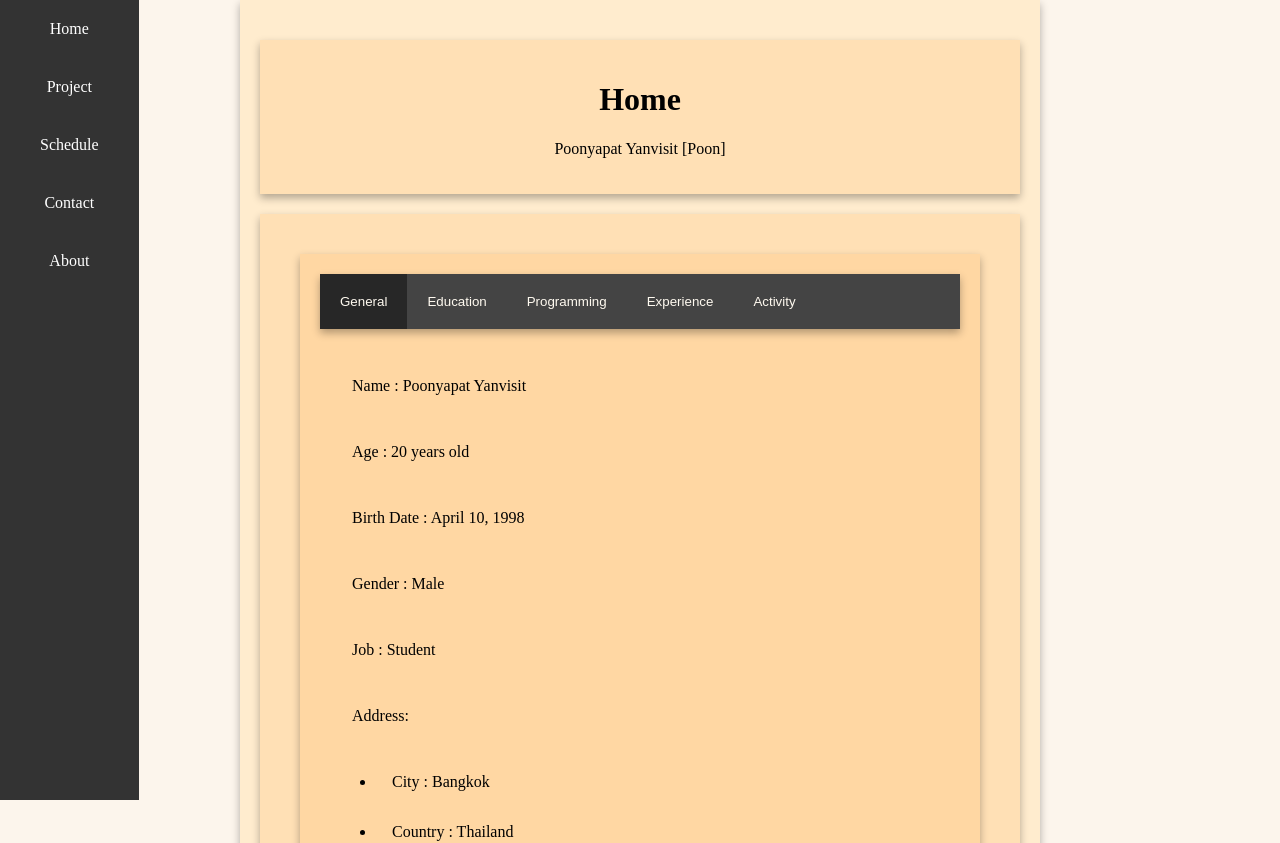
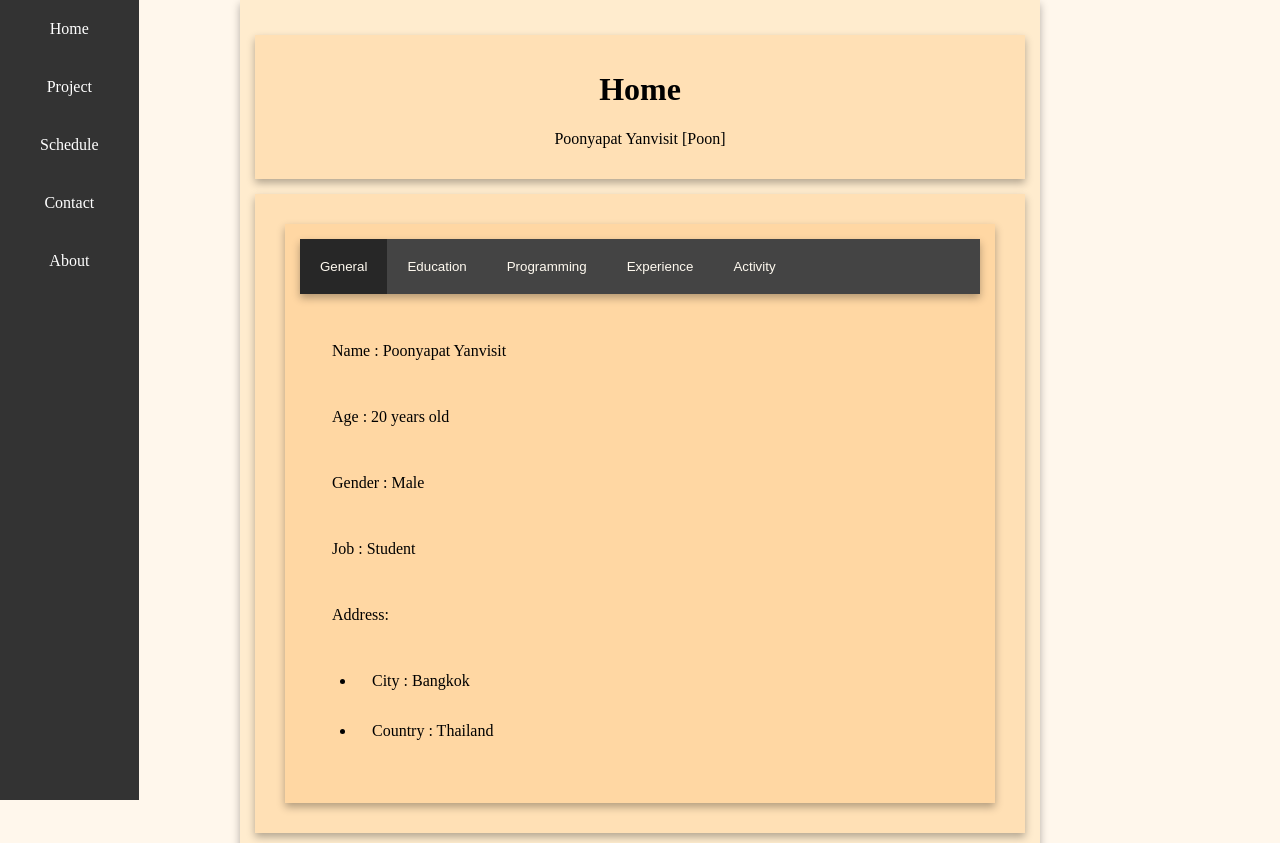
Before and after one commit to poonyapat/vueProfile, a Vue app: page / in a window 1280 px wide. Shown: the top 843 px of the page. Built offline with nearby package versions, Linux system fonts and the light colour scheme.

Commit message:
edit layout/template/data

```diff
--- a/src/App.vue
+++ b/src/App.vue
@@ -27,7 +27,7 @@
 <style>
     body {
         margin: 0px;
-        background-color: rgb(252, 245, 236);
+        background-color: rgb(255, 247, 236);
     }
 
     #app {
@@ -44,9 +44,9 @@
 
     .boxShadow {
         box-shadow:  0 4px 8px 0 rgba(0, 0, 0, 0.3);
-        margin: 20px;
+        margin: 15px;
         background-color: rgba(253, 191, 120, 0.288);
-        padding: 20px;
+        padding: 15px;
     }
 
     .boxHover {
--- a/src/components/layout/MainLayout.vue
+++ b/src/components/layout/MainLayout.vue
@@ -13,7 +13,7 @@
 </template>
 
 <script>
-    import BoxTemplate from "./sub/container/BoxTemplate.vue"
+    import BoxTemplate from "../container/BoxTemplate.vue"
     import HomeLayout from "./home/HomeLayout.vue"
 
     export default {
--- a/src/components/layout/home/HomeData.js
+++ b/src/components/layout/home/HomeData.js
@@ -1,7 +1,6 @@
 export var general = {
     "Name": "Poonyapat Yanvisit",
     "Age": "20 years old",
-    "Birth Date": "April 10, 1998",
     "Gender": "Male",
     "Job": "Student",
     "Address": {
@@ -36,7 +35,7 @@ export var programming = {
 
 export var activity = {
     "Games": {
-        "League of Legend" : "Ex Thai Pro Player",
+        "League of Legend" : "Ex Thai Pro Player (Diamond Rank)",
         "Overwatch" : "Rank 2400"
     },
     "Book": {
--- a/src/components/layout/home/HomeLayout.vue
+++ b/src/components/layout/home/HomeLayout.vue
@@ -5,10 +5,10 @@
 </template>
 
 <script>
-    import MultiTabTemplate from "../sub/multitab/MultiTabTemplate.vue"
-    import BoxTemplate from "../sub/container/BoxTemplate.vue"
+    import MultiTabTemplate from "../../multitab/MultiTabTemplate.vue"
+    import BoxTemplate from "../../container/BoxTemplate.vue"
     import {general, education, programming, experience, activity} from "./HomeData";
-    import {Tab} from "../sub/multitab/Tab"
+    import {Tab} from "../../multitab/Tab"
 
     export default {
         name: "HomeLayout",
```
Also changed, not shown: src/components/container/BoxTemplate.vue (renamed from src/components/layout/sub/container/BoxTemplate.vue), src/components/container/ContainerATemplate.vue (renamed from src/components/layout/sub/container/ContainerATemplate.vue), src/components/multitab/MultiTabMenu.vue (renamed from src/components/layout/sub/multitab/MultiTabMenu.vue), src/components/multitab/MultiTabTemplate.vue (renamed from src/components/layout/sub/multitab/MultiTabTemplate.vue), src/components/multitab/Tab.js (renamed from src/components/layout/sub/multitab/Tab.js).
